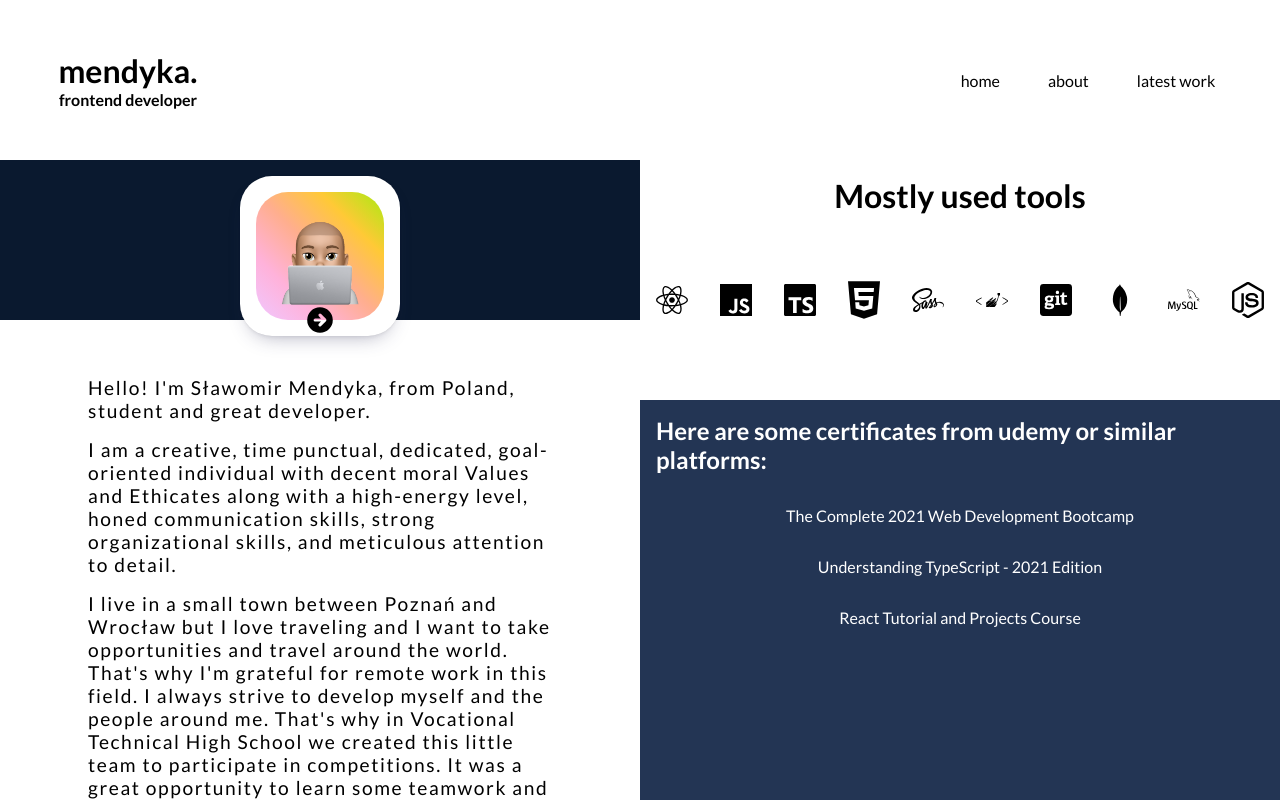
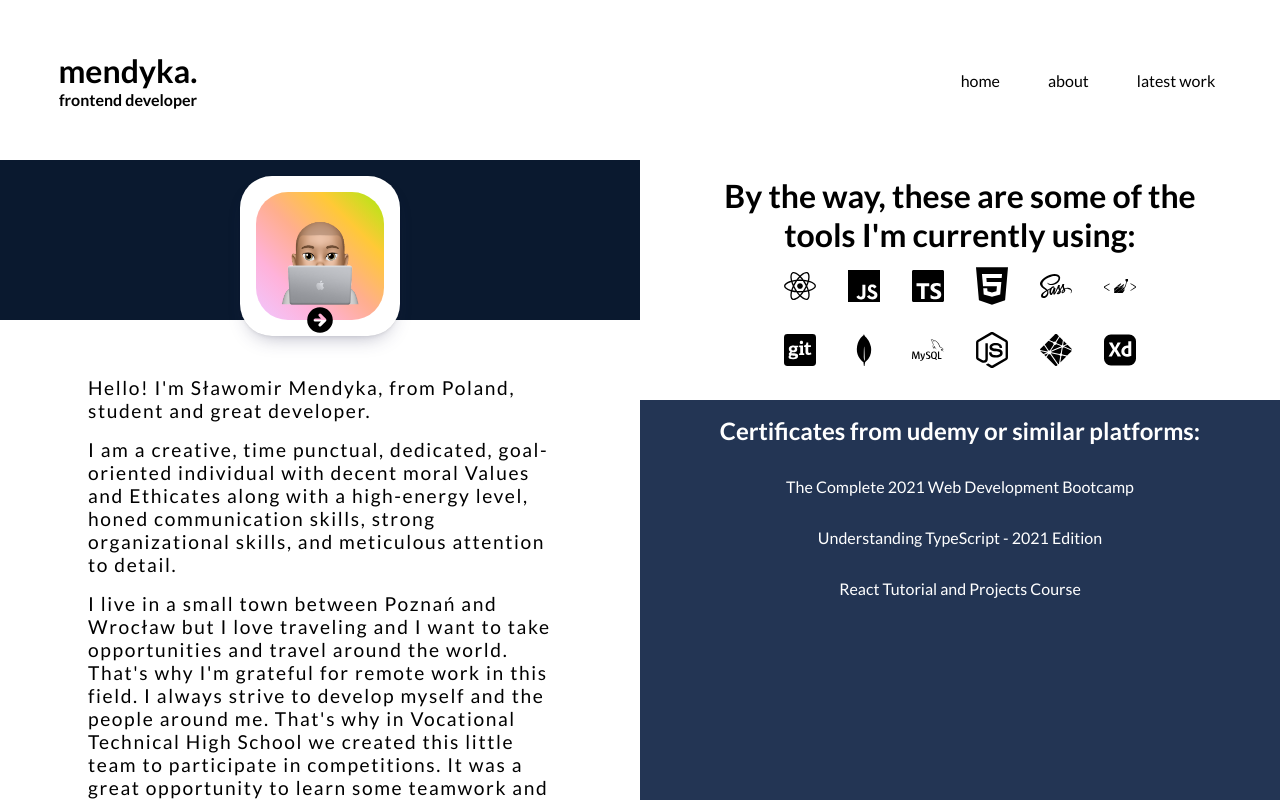
Before and after one commit to slawomirdev/portfolio, a React (Create React App) app: page /about in a window 1280 px wide. Shown: the top 801 px of the page. Built offline with nearby package versions, Linux system fonts and the light colour scheme.

Commit message:
styling /work

```diff
--- a/src/App.tsx
+++ b/src/App.tsx
@@ -5,6 +5,7 @@ import GlobalStyle from "./globalstyles";
 import Home from "./sites/Home";
 import About from "./sites/About";
 import Error from "./sites/Error";
+import Work from "./sites/Work";
 
 const App: React.FC = () => {
   //Animacja przejścia między stronami
@@ -21,6 +22,9 @@ const App: React.FC = () => {
           <Route path="/about">
             <About />
           </Route>
+          <Route path="/work">
+            <Work />
+          </Route>
           <Route path="*">
             <Error />
           </Route>
--- /dev/null
+++ b/src/components/Figure.tsx
@@ -0,0 +1,76 @@
+import React from "react";
+import styled from "styled-components";
+
+interface Props {
+  img: string;
+  text: string;
+  link: string;
+  button: string;
+  name: string;
+}
+
+const Figure: React.FC<Props> = ({ img, text, link, button, name }) => {
+  return (
+    <Wrapper>
+      <img src={img} alt={name} />
+      <div className="overlay">
+        <p>{text}</p>
+        <a href={link}>{button}</a>
+      </div>
+    </Wrapper>
+  );
+};
+
+const Wrapper = styled.div`
+  height: 17rem;
+  width: 23rem;
+  margin: 1rem 1rem;
+  border-radius: 12px;
+  position: relative;
+  border: 3px solid #141c3a;
+  overflow: hidden;
+
+  img {
+    height: 100%;
+    width: 100%;
+    object-fit: cover;
+  }
+
+  .overlay {
+    position: absolute;
+    opacity: 0;
+    width: 100%;
+    height: 100%;
+    top: 0;
+    left: 0;
+    transition: 0.45s ease-in-out;
+    z-index: 2;
+    display: flex;
+    flex-direction: column;
+    align-items: center;
+    color: #fff;
+    text-align: center;
+    justify-content: center;
+
+    p {
+      padding: 1rem 1rem;
+      font-weight: bold;
+    }
+
+    a {
+      text-decoration: none;
+      color: #fff;
+      border: 2px solid #7510f7;
+      border-radius: 12px;
+      padding: 0.5rem;
+    }
+  }
+
+  .overlay:hover {
+    opacity: 1;
+    background: #141c3a;
+    transition: 0.45s ease-in-out;
+  }
+`;
+
+export default Figure;
--- a/src/components/Hero.tsx
+++ b/src/components/Hero.tsx
@@ -1,7 +1,9 @@
 import React from "react";
 import styled from "styled-components";
 import SvgSign from "./SvgSign";
-import { additionals } from "../utils/navbarlist";
+//components
+import Sidebar from "./Sidebar";
+
 import { motion } from "framer-motion";
 
 const variants = {
@@ -29,11 +31,7 @@ const Hero: React.FC = () => {
           <button>Learn more</button>
         </Intro>
       </div>
-      <SideBar>
-        {additionals.map(({ id, text, url }) => {
-          return <li key={id}>{text}</li>;
-        })}
-      </SideBar>
+      <Sidebar />
     </HeroWrapper>
   );
 };
@@ -69,27 +67,6 @@ const HeroWrapper = styled(motion.div)`
       text-align: center;
       padding-top: 3rem;
     }
-  }
-`;
-
-const SideBar = styled.ul`
-  display: flex;
-  align-self: flex-end;
-  width: 60vw;
-  background: #ffffff;
-  height: 20vh;
-  flex-direction: row;
-  justify-content: space-around;
-  align-items: center;
-  list-style: none;
-
-  @media only screen and (max-width: 1024px) {
-    display: none;
-  }
-
-  li {
-    font-size: 1rem;
-    font-weight: bold;
   }
 `;
 
--- a/src/components/Navbar.tsx
+++ b/src/components/Navbar.tsx
@@ -75,6 +75,11 @@ const NavWrapper = styled.nav`
       text-decoration: none;
       color: black;
       cursor: pointer;
+      position: relative;
+    }
+
+    a:after {
+      background: black;
     }
   }
 
--- /dev/null
+++ b/src/components/Projects.tsx
@@ -0,0 +1,44 @@
+/* tslint:disable */
+import React from "react";
+import styled from "styled-components";
+import Figure from "./Figure";
+import { projects } from "../utils/figureList";
+
+const Projects: React.FC = () => {
+  return (
+    <Wrapper>
+      <h1>My Recent Work</h1>
+      <p>Here are a few project I've worked on recently.</p>
+      <div className="container">
+        {projects.map((item, index) => {
+          return <Figure key={index} {...item} />;
+        })}
+      </div>
+    </Wrapper>
+  );
+};
+
+const Wrapper = styled.div`
+  height: 80vh;
+  width: 100vw;
+  background: #fff;
+  display: flex;
+  align-items: center;
+  flex-direction: column;
+
+  h1 {
+    padding: 1rem;
+  }
+
+  .container {
+    width: 90vw;
+    height: auto;
+    display: flex;
+    flex-direction: row;
+    justify-content: center;
+    flex-wrap: wrap;
+    align-items: center;
+  }
+`;
+
+export default Projects;
--- /dev/null
+++ b/src/components/Sidebar.tsx
@@ -0,0 +1,36 @@
+import React from "react";
+import { additionals } from "../utils/navbarlist";
+import styled from "styled-components";
+
+const Sidebar = () => {
+  return (
+    <Wrapper>
+      {additionals.map(({ id, text, url }) => {
+        return <li key={id}>{text}</li>;
+      })}
+    </Wrapper>
+  );
+};
+
+const Wrapper = styled.ul`
+  display: flex;
+  align-self: flex-end;
+  width: 60vw;
+  background: #ffffff;
+  height: 20vh;
+  flex-direction: row;
+  justify-content: space-around;
+  align-items: center;
+  list-style: none;
+
+  @media only screen and (max-width: 1024px) {
+    display: none;
+  }
+
+  li {
+    font-size: 1rem;
+    font-weight: bold;
+  }
+`;
+
+export default Sidebar;
--- a/src/components/Skills.tsx
+++ b/src/components/Skills.tsx
@@ -1,7 +1,5 @@
 import React from "react";
 import styled from "styled-components";
-import bootcampCert from "../assets/bootcampcert.jpg";
-import typescriptCert from "../assets/typescriptcert.jpg";
 import { motion } from "framer-motion";
 
 import {
@@ -17,6 +15,8 @@ import {
   SiStyledComponents,
   SiMongodb,
   SiMysql,
+  SiNetlify,
+  SiAdobexd,
 } from "react-icons/si";
 
 const variants = {
@@ -29,7 +29,7 @@ const Skills: React.FC = () => {
   return (
     <Wrapper>
       <div className="hero">
-        <h1>Mostly used tools</h1>
+        <h1>By the way, these are some of the tools I'm currently using:</h1>
         <div className="tools">
           <FaReact />
           <SiJavascript />
@@ -41,6 +41,8 @@ const Skills: React.FC = () => {
           <SiMongodb />
           <SiMysql />
           <FaNodeJs />
+          <SiNetlify />
+          <SiAdobexd />
         </div>
       </div>
       <motion.div
@@ -50,7 +52,7 @@ const Skills: React.FC = () => {
         variants={variants}
         exit="exit"
       >
-        <h2>Here are some certificates from udemy or similar platforms:</h2>
+        <h2>Certificates from udemy or similar platforms:</h2>
         <ul className="sectionUp">
           <li>
             <a href="https://www.udemy.com/certificate/UC-bd508528-4dba-4027-93ae-8d4641eb3204/">
@@ -93,6 +95,10 @@ const Wrapper = styled.div`
     text-align: center;
     padding: 1rem 0rem;
 
+    h1 {
+      padding: 0rem 3rem;
+    }
+
     @media only screen and (max-width: 1024px) {
       width: 100vw;
       height: auto;
@@ -100,11 +106,15 @@ const Wrapper = styled.div`
 
     .tools {
       display: flex;
+      justify-content: center;
       align-items: center;
-      justify-content: center;
       flex-wrap: wrap;
-      width: 50vw;
-      height: 25vh;
+      width: 30vw;
+      height: auto;
+
+      @media only screen and (max-width: 1024px) {
+        width: 80vw;
+      }
 
       svg {
         height: 4rem;
@@ -156,6 +166,7 @@ const Wrapper = styled.div`
 
     a {
       color: white;
+      position: relative;
     }
   }
 `;
--- a/src/globalstyles.js
+++ b/src/globalstyles.js
@@ -38,6 +38,30 @@ const GlobalStyle = createGlobalStyle`
      text-decoration: none;
  }
 
+  a:after {
+    content: "";
+    position: absolute;
+    background: #ffffff;
+    height: 3px;
+    width: 0;
+    left: 0;
+    bottom: -10px;
+    transition: 0.3s;
+  }
+
+  a:hover:after {
+    width: 100%;
+  }
+
+  //scroll
+::-webkit-scrollbar {
+    width: 6px;
+    border-left: 1px solid #E6ECF8;
+}
+::-webkit-scrollbar-thumb {
+    background-color: #141c3a;
+}
+
 
 `;
 
--- a/src/sites/Work.tsx
+++ b/src/sites/Work.tsx
@@ -1,7 +1,25 @@
 import React from "react";
+import Navbar from "../components/Navbar";
+import styled from "styled-components";
+import Projects from "../components/Projects";
+// import Sidebar from "../components/Sidebar";
 
 const Work: React.FC = () => {
-  return <div></div>;
+  return (
+    <Wrapper>
+      <Navbar />
+      <Projects />
+      {/* <Sidebar /> */}
+    </Wrapper>
+  );
 };
 
+const Wrapper = styled.div`
+  height: 100vh;
+  width: 100vw;
+  background: #ffffff;
+  display: flex;
+  flex-direction: column;
+`;
+
 export default Work;
--- /dev/null
+++ b/src/utils/figureList.js
@@ -0,0 +1,12 @@
+import products from "../assets/products.png";
+
+export const projects = [
+  {
+    id: 0,
+    img: products,
+    text: "Comfy Shop is a store project that uses the latest technologies to authorize and handle payments.",
+    link: "https://github.com/thewilkupl/ProjectShop",
+    button: "Visit Project",
+    name: "Comfy Shop",
+  },
+];
```
Also changed, not shown: src/assets/products.png (added).
